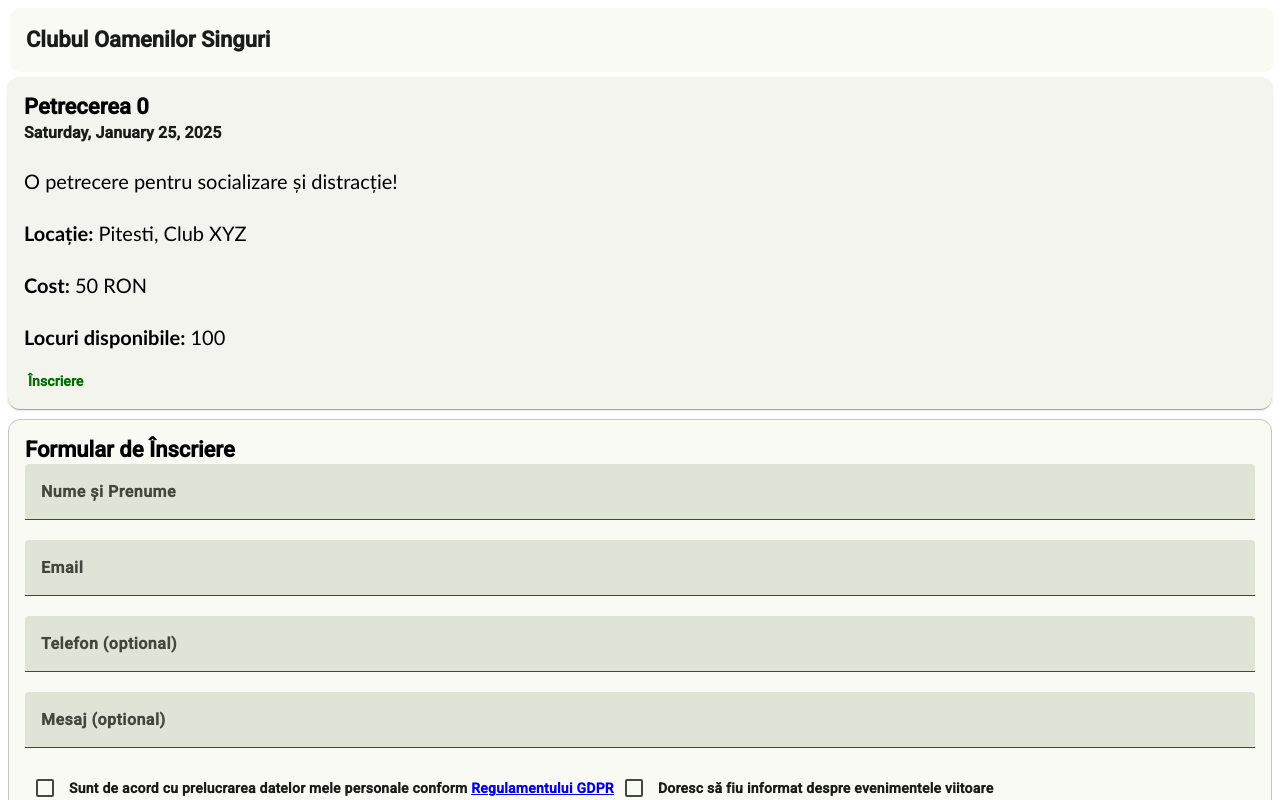
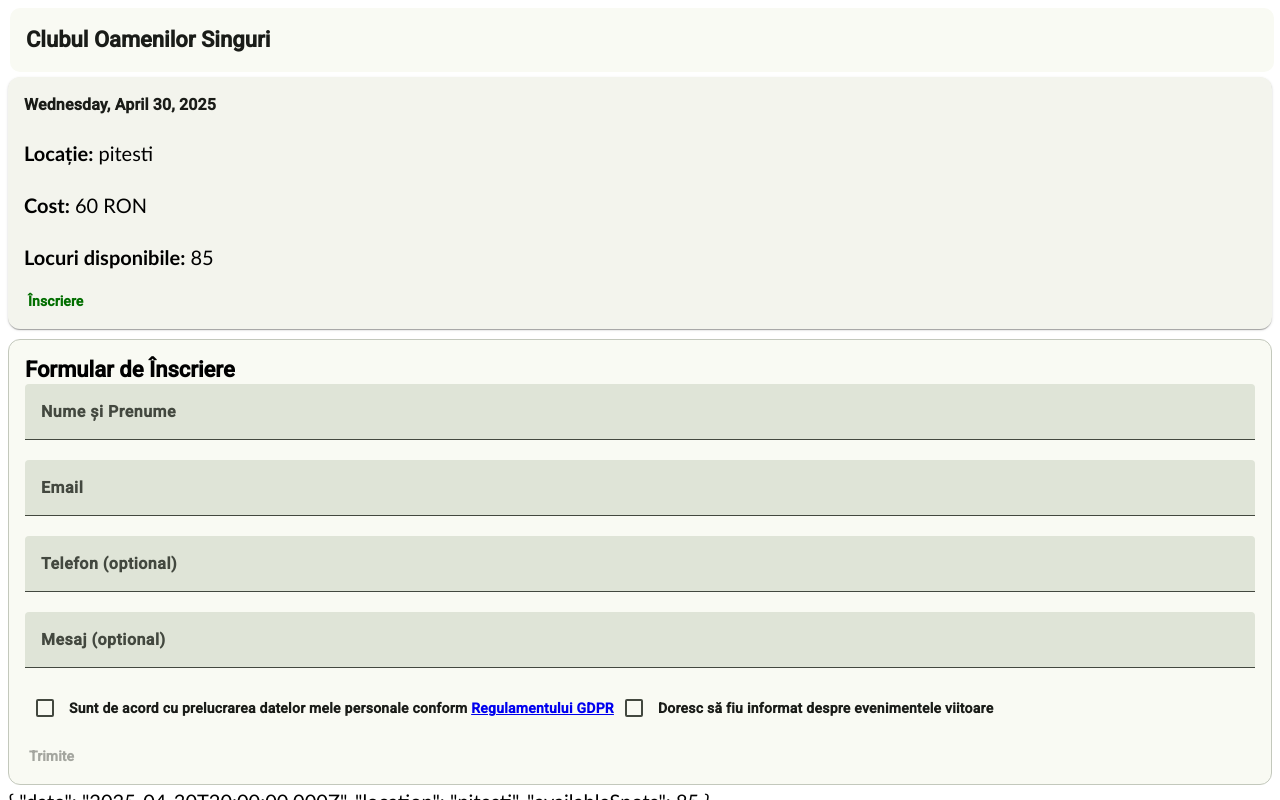
Before and after one commit to robertnicolescu42/event-site, an Angular app: page /home/pitesti in a window 1280 px wide. Shown: the top 800 px of the page. Built offline with nearby package versions, Linux system fonts and the light colour scheme; no server answers.

Commit message:
refactor event handling to use BehaviorSubject and improve event data structure

```diff
--- a/src/app/core/event.service.ts
+++ b/src/app/core/event.service.ts
@@ -1,16 +1,17 @@
 import { HttpClient } from '@angular/common/http';
 import { Injectable } from '@angular/core';
 import { api } from '../../environments/environment';
-import { catchError, of, tap } from 'rxjs';
+import { catchError, map, of, tap } from 'rxjs';
 export interface Event {
-  id: string;
-  title: string;
-  date: Date;
-  location: string;
-  details: string;
-  cost: number;
-  availableSpots: number;
-  imageUrl: string;
+  id?: string;
+  title?: string;
+  date: Date | string;
+  location?: string;
+  details?: string;
+  cost?: number;
+  availableSpots?: number;
+  imageUrl?: string;
+  attendees?: number;
 }
 
 export interface EventRegistration {
@@ -27,6 +28,9 @@ export interface EventRegistration {
   providedIn: 'root',
 })
 export class EventService {
+  availableSpotsPitesti = 100;
+  availableSpotsBucuresti = 200;
+
   private events: Event[] = [
     {
       id: '1',
@@ -71,16 +75,27 @@ export class EventService {
     // return this.events[0];
     const url = `${api.getLatestEventUrl}?location=pitesti`;
 
-    console.log("🚀 ~ EventService ~ getPitestiEvent ~ url:", url)
-    return this.http.get<Event>(url).pipe(
-      tap((data) =>
-        console.log('🚀 ~ EventService ~ getLatestEvent ~ data:', data)
-      ),
-      catchError((error) => {
-        console.error('Error fetching the latest event:', error);
-        return of(this.defaultEvent);
-      })
-    );
+    console.log('🚀 ~ EventService ~ getPitestiEvent ~ url:', url);
+    // return this.http.get<Event>(url).pipe(
+    //   map((data) => {
+    //     return {
+    //       ...data,
+    //       date: new Date(data.date),
+    //       availableSpots: this.availableSpotsPitesti - data.attendees,
+    //     };
+    //   }),
+    //   catchError((error) => {
+    //     console.error('Error fetching the latest event:', error);
+    //     return of(this.defaultEvent);
+    //   })
+    // );
+
+    let def: Event = {
+      date: new Date('2025-04-30T20:00:00'),
+      location: 'pitesti',
+      availableSpots: this.availableSpotsPitesti - 15,
+    };
+    return of(def);
   }
 
   getBucurestiEvent(): Event {
--- a/src/app/events/home/home.component.html
+++ b/src/app/events/home/home.component.html
@@ -1,4 +1,4 @@
-@if(event) {
+<div *ngIf="event$ | async as event">
   <div class="container">
     <div class="event-card">
       <mat-card>
@@ -21,7 +21,8 @@
         <mat-card-content>
           <p>{{ event.details }}</p>
           <p><strong>Locație:</strong> {{ event.location }}</p>
-        <p><strong>Cost:</strong> {{ event.cost }} RON</p>
+          <!-- <p><strong>Cost:</strong> {{ event.cost }} RON</p> -->
+          <p><strong>Cost:</strong> 60 RON</p>
           <p><strong>Locuri disponibile:</strong> {{ event.availableSpots }}</p>
         </mat-card-content>
         <mat-card-actions>
@@ -31,7 +32,8 @@
         </mat-card-actions>
       </mat-card>
       <app-contact class="contact-card"></app-contact>
+      {{ event | json }}
       <app-countdown [targetDate]="event.date"></app-countdown>
     </div>
   </div>
-}
+</div>
--- a/src/app/events/home/home.component.ts
+++ b/src/app/events/home/home.component.ts
@@ -6,6 +6,7 @@ import { ActivatedRoute, Router } from '@angular/router';
 import { CommonModule } from '@angular/common';
 import { ContactComponent } from '../contact/contact.component';
 import { CountdownComponent } from '../countdown/countdown.component';
+import { BehaviorSubject } from 'rxjs';
 
 @Component({
   selector: 'app-home',
@@ -22,14 +23,15 @@ import { CountdownComponent } from '../countdown/countdown.component';
 })
 export class HomeComponent implements OnInit {
   city: string = '';
-  event: Event;
+  event$: BehaviorSubject<Event>;
 
   constructor(
     private route: ActivatedRoute,
     private eventService: EventService,
     private router: Router
   ) {
-    this.event = this.eventService.defaultEvent;
+    this.event$ = new BehaviorSubject<Event>(this.eventService.defaultEvent);
+    // this.event = this.eventService.defaultEvent;
   }
 
   ngOnInit() {
@@ -38,13 +40,16 @@ export class HomeComponent implements OnInit {
       console.log('City:', this.city);
 
       if (this.city === 'bucuresti') {
-        this.event = this.eventService.getBucurestiEvent();
+        // this.event = this.eventService.getBucurestiEvent();
       } else {
         this.router.navigate(['/home/pitesti']);
         // this.event = this.eventService.getPitestiEvent();
         this.eventService.getPitestiEvent().subscribe((event) => {
-          console.log("🚀 ~ HomeComponent ~ this.eventService.getPitestiEvent ~ event:", event)
-          this.event = event;
+          console.log(
+            '🚀 ~ HomeComponent ~ this.eventService.getPitestiEvent ~ event:',
+            event
+          );
+          this.event$.next(event);
         });
       }
     });
```
Also changed, not shown: 1 other file (tests, documents, lock files or other folders). Lines whose indentation alone changed are shown as unchanged.
